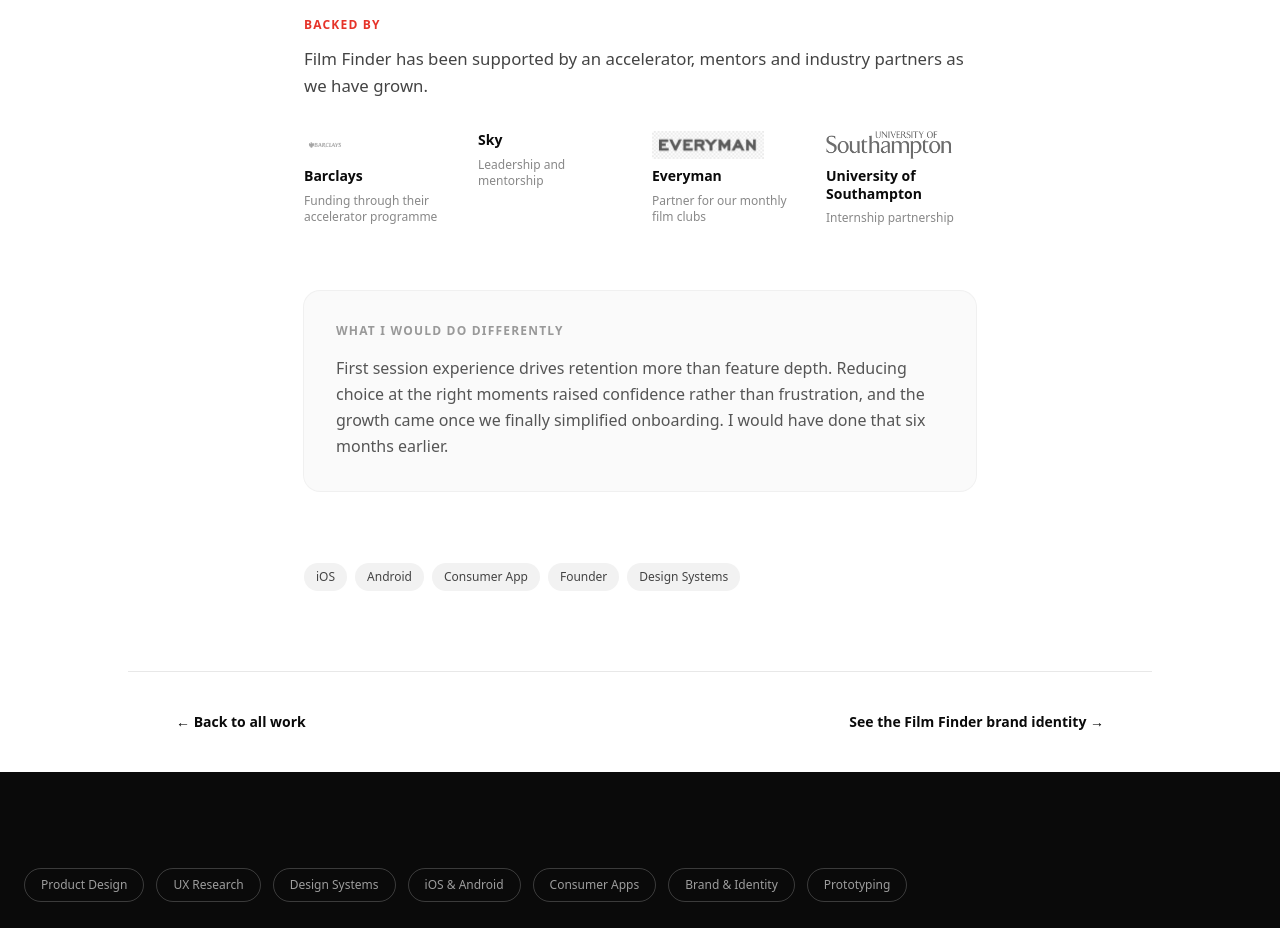
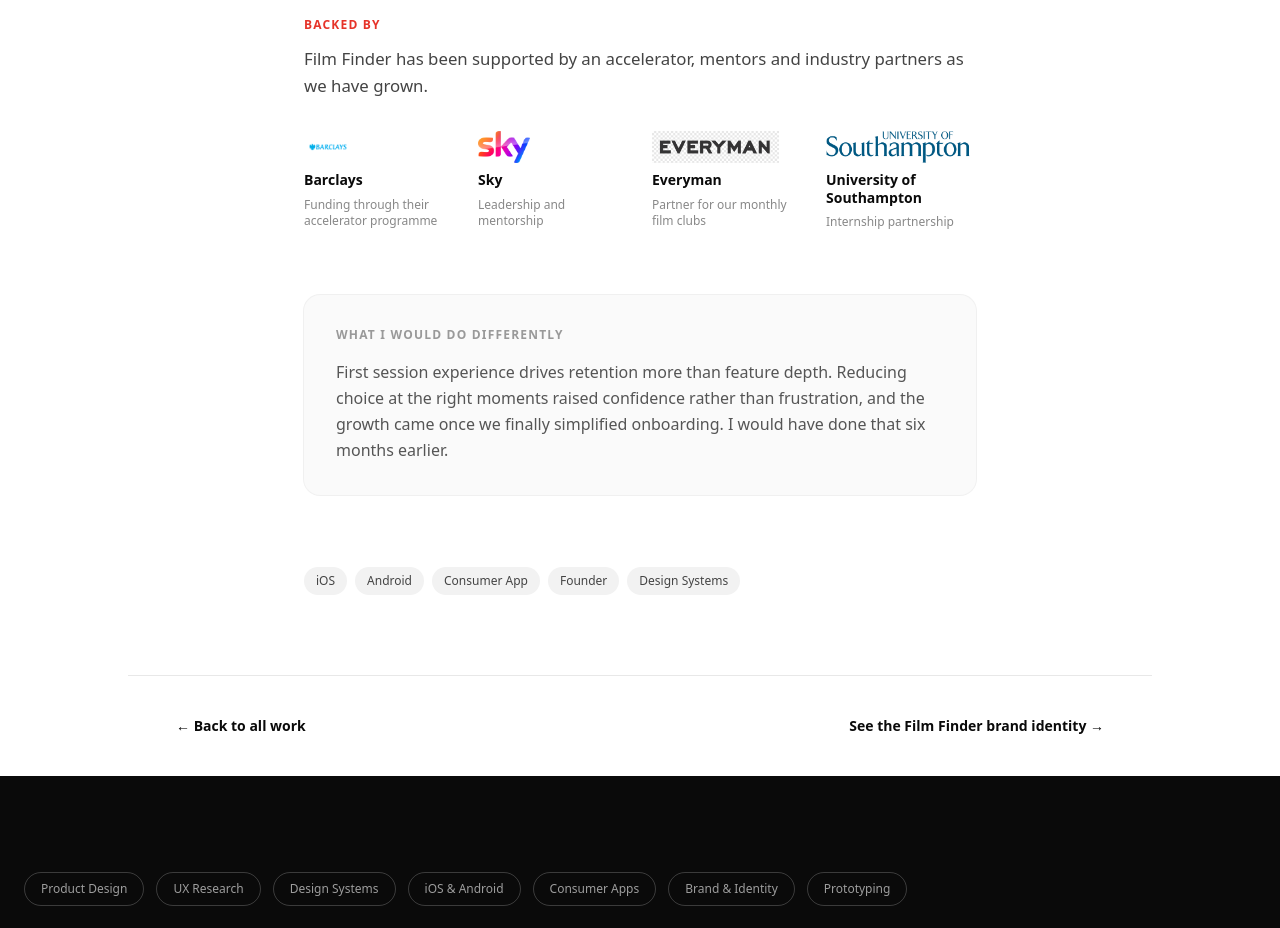
Before and after one commit to foodiekofi-design/personalewebsite, a Next.js app: page /work/film-finder in a window 1280 px wide. Shown: the part 9580-10508 px from the top of the page. Built offline with nearby package versions, Linux system fonts and the light colour scheme.

Commit message:
Partner logos in full colour + add Sky logo

```diff
--- a/app/work/[slug]/page.tsx
+++ b/app/work/[slug]/page.tsx
@@ -191,7 +191,7 @@
     ],
     partners: [
       { name: "Barclays", note: "Funding through their accelerator programme", logo: "/projects/film-finder/partners/barclays.webp" },
-      { name: "Sky", note: "Leadership and mentorship" },
+      { name: "Sky", note: "Leadership and mentorship", logo: "/projects/film-finder/partners/sky.webp" },
       { name: "Everyman", note: "Partner for our monthly film clubs", logo: "/projects/film-finder/partners/everyman.png" },
       { name: "University of Southampton", note: "Internship partnership", logo: "/projects/film-finder/partners/southampton.webp" },
     ],
@@ -263,7 +263,7 @@
     ],
     partners: [
       { name: "Barclays", note: "Funding through their accelerator programme", logo: "/projects/film-finder/partners/barclays.webp" },
-      { name: "Sky", note: "Leadership and mentorship" },
+      { name: "Sky", note: "Leadership and mentorship", logo: "/projects/film-finder/partners/sky.webp" },
       { name: "Everyman", note: "Partner for our monthly film clubs", logo: "/projects/film-finder/partners/everyman.png" },
       { name: "University of Southampton", note: "Internship partnership", logo: "/projects/film-finder/partners/southampton.webp" },
     ],
@@ -716,7 +716,7 @@
               <div className="grid grid-cols-2 sm:grid-cols-4 gap-6 items-start">
                 {study.partners.map(p => (
                   <div key={p.name} className="flex flex-col gap-2">
-                    {p.logo && <img src={p.logo} alt={p.name} className="h-7 w-auto object-contain object-left grayscale opacity-80" />}
+                    {p.logo && <img src={p.logo} alt={p.name} className="h-8 w-auto object-contain object-left" />}
                     <p className="text-sm font-bold text-[#0a0a0a] leading-tight">{p.name}</p>
                     <p className="text-xs text-[#888] leading-snug">{p.note}</p>
                   </div>
```
Also changed, not shown: public/projects/film-finder/partners/sky.webp (added).
